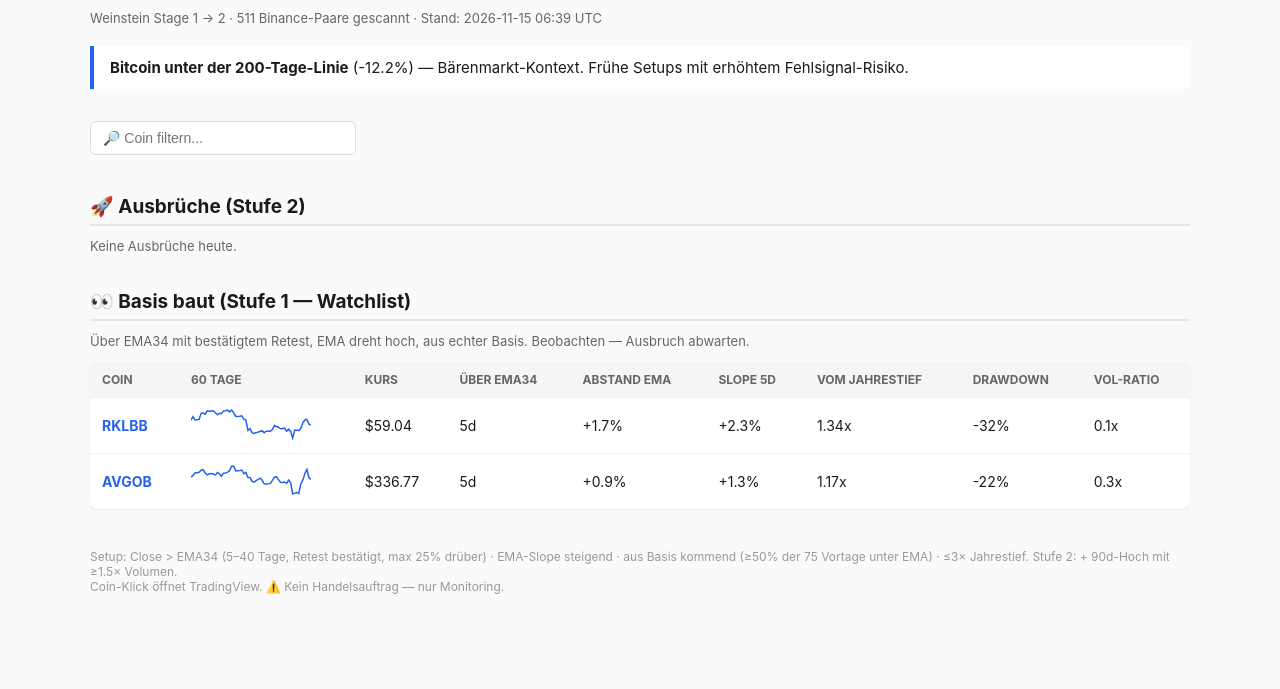
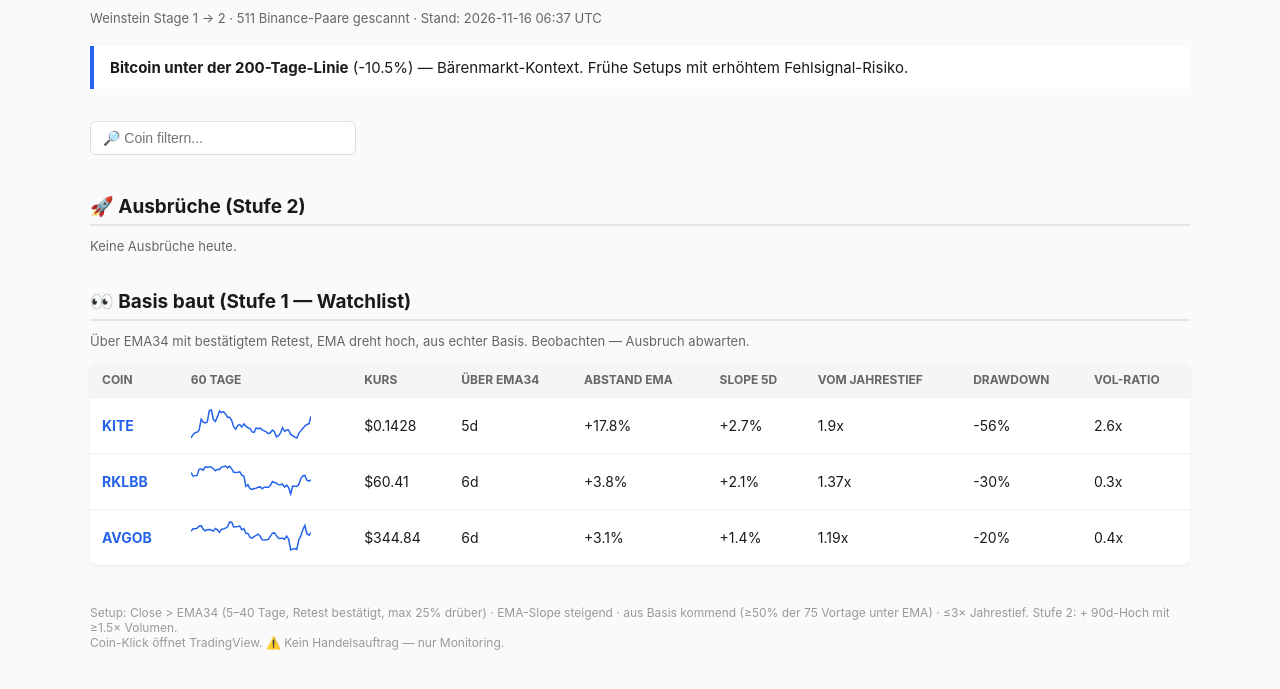
Before and after one commit to trade121121/screen, a plain HTML site: page docs/index.html in a window 1280 px wide. Shown: the part 75-764 px from the top of the page. Drawn offline with Linux system fonts and the light colour scheme.

Commit message:
Screener-Update 2026-11-16

```diff
--- a/docs/index.html
+++ b/docs/index.html
@@ -56,8 +56,8 @@ document.addEventListener('DOMContentLoaded', () => {
 </head>
 <body>
 <h1>Crypto Bottom Screener</h1>
-<p class="meta">Weinstein Stage 1 → 2 · 511 Binance-Paare gescannt · Stand: 2026-11-15 06:39 UTC</p>
-<div class="context"><b>Bitcoin unter der 200-Tage-Linie</b> (-12.2%) — Bärenmarkt-Kontext. Frühe Setups mit erhöhtem Fehlsignal-Risiko.</div>
+<p class="meta">Weinstein Stage 1 → 2 · 511 Binance-Paare gescannt · Stand: 2026-11-16 06:37 UTC</p>
+<div class="context"><b>Bitcoin unter der 200-Tage-Linie</b> (-10.5%) — Bärenmarkt-Kontext. Frühe Setups mit erhöhtem Fehlsignal-Risiko.</div>
 <input id="search" placeholder="🔎 Coin filtern..." onkeyup="filterTables()">
 <h2>🚀 Ausbrüche (Stufe 2)</h2><p class='sub'>Keine Ausbrüche heute.</p>
 
@@ -66,25 +66,35 @@ document.addEventListener('DOMContentLoaded', () => {
 <table>
 <tr><th>Coin</th><th>60 Tage</th><th>Kurs</th><th>über EMA34</th><th>Abstand EMA</th><th>Slope 5d</th><th>vom Jahrestief</th><th>Drawdown</th><th>Vol-Ratio</th></tr>
 <tr>
+<td><a href="https://www.tradingview.com/chart/?symbol=BINANCE:KITEUSDT" target="_blank"><b>KITE</b></a></td>
+<td><svg width="120" height="32" viewBox="0 0 120 32"><polyline points="0.0,29.9 2.0,26.6 4.1,24.6 6.1,24.2 8.1,22.2 10.2,11.1 12.2,14.1 14.2,15.0 16.3,14.0 18.3,2.6 20.3,2.0 22.4,11.5 24.4,13.4 26.4,8.9 28.5,3.1 30.5,4.7 32.5,3.6 34.6,5.9 36.6,9.4 38.6,9.1 40.7,12.6 42.7,19.0 44.7,21.3 46.8,17.3 48.8,16.6 50.8,19.0 52.9,15.9 54.9,18.1 56.9,19.8 59.0,20.6 61.0,23.9 63.1,24.4 65.1,19.9 67.1,20.8 69.2,20.2 71.2,21.9 73.2,22.8 75.3,23.9 77.3,25.7 79.3,24.8 81.4,22.1 83.4,23.7 85.4,28.8 87.5,27.6 89.5,24.9 91.5,19.7 93.6,23.3 95.6,22.0 97.6,22.0 99.7,26.4 101.7,27.7 103.7,29.1 105.8,30.0 107.8,25.4 109.8,22.9 111.9,20.2 113.9,18.1 115.9,16.5 118.0,15.7 120.0,8.3" fill="none" stroke="#2563eb" stroke-width="1.5"/></svg></td>
+<td>$0.1428</td>
+<td>5d</td>
+<td>+17.8%</td>
+<td>+2.7%</td>
+<td>1.9x</td>
+<td>-56%</td>
+<td>2.6x</td>
+</tr><tr>
 <td><a href="https://www.tradingview.com/chart/?symbol=BINANCE:RKLBBUSDT" target="_blank"><b>RKLBB</b></a></td>
-<td><svg width="120" height="32" viewBox="0 0 120 32"><polyline points="0.0,12.1 2.0,8.6 4.1,11.9 6.1,11.7 8.1,11.4 10.2,5.1 12.2,5.0 14.2,6.2 16.3,2.8 18.3,3.2 20.3,2.9 22.4,2.9 24.4,4.8 26.4,6.7 28.5,5.2 30.5,5.7 32.5,2.9 34.6,2.8 36.6,2.1 38.6,3.9 40.7,2.0 42.7,4.8 44.7,8.2 46.8,8.5 48.8,8.3 50.8,7.8 52.9,11.2 54.9,12.1 56.9,22.4 59.0,20.7 61.0,24.6 63.1,25.5 65.1,24.5 67.1,24.2 69.2,23.2 71.2,22.9 73.2,24.8 75.3,23.2 77.3,23.2 79.3,23.2 81.4,21.5 83.4,17.5 85.4,18.5 87.5,19.2 89.5,20.8 91.5,20.6 93.6,20.2 95.6,23.2 97.6,21.2 99.7,23.5 101.7,30.0 103.7,22.0 105.8,22.2 107.8,22.4 109.8,20.6 111.9,14.5 113.9,12.0 115.9,11.4 118.0,16.2 120.0,17.1" fill="none" stroke="#2563eb" stroke-width="1.5"/></svg></td>
-<td>$59.04</td>
-<td>5d</td>
-<td>+1.7%</td>
-<td>+2.3%</td>
-<td>1.34x</td>
-<td>-32%</td>
-<td>0.1x</td>
+<td><svg width="120" height="32" viewBox="0 0 120 32"><polyline points="0.0,8.6 2.0,11.9 4.1,11.7 6.1,11.4 8.1,5.1 10.2,5.0 12.2,6.2 14.2,2.8 16.3,3.2 18.3,2.9 20.3,2.9 22.4,4.8 24.4,6.7 26.4,5.2 28.5,5.7 30.5,2.9 32.5,2.8 34.6,2.1 36.6,3.9 38.6,2.0 40.7,4.8 42.7,8.2 44.7,8.5 46.8,8.3 48.8,7.8 50.8,11.2 52.9,12.1 54.9,22.4 56.9,20.7 59.0,24.6 61.0,25.5 63.1,24.5 65.1,24.2 67.1,23.2 69.2,22.9 71.2,24.8 73.2,23.2 75.3,23.2 77.3,23.2 79.3,21.5 81.4,17.5 83.4,18.5 85.4,19.2 87.5,20.8 89.5,20.6 91.5,20.2 93.6,23.2 95.6,21.2 97.6,23.5 99.7,30.0 101.7,22.0 103.7,22.2 105.8,22.4 107.8,20.6 109.8,14.5 111.9,12.0 113.9,11.4 115.9,16.2 118.0,17.1 120.0,15.8" fill="none" stroke="#2563eb" stroke-width="1.5"/></svg></td>
+<td>$60.41</td>
+<td>6d</td>
+<td>+3.8%</td>
+<td>+2.1%</td>
+<td>1.37x</td>
+<td>-30%</td>
+<td>0.3x</td>
 </tr><tr>
 <td><a href="https://www.tradingview.com/chart/?symbol=BINANCE:AVGOBUSDT" target="_blank"><b>AVGOB</b></a></td>
-<td><svg width="120" height="32" viewBox="0 0 120 32"><polyline points="0.0,13.3 2.0,11.4 4.1,8.7 6.1,8.7 8.1,8.2 10.2,6.2 12.2,5.7 14.2,9.2 16.3,10.8 18.3,9.8 20.3,9.6 22.4,10.0 24.4,11.1 26.4,8.5 28.5,9.9 30.5,12.3 32.5,9.2 34.6,8.9 36.6,8.2 38.6,6.7 40.7,2.0 42.7,2.2 44.7,6.9 46.8,6.7 48.8,6.5 50.8,6.1 52.9,9.8 54.9,8.5 56.9,13.5 59.0,13.5 61.0,17.3 63.1,18.2 65.1,16.6 67.1,15.4 69.2,14.1 71.2,16.3 73.2,19.8 75.3,19.9 77.3,19.8 79.3,19.4 81.4,16.3 83.4,13.2 85.4,12.9 87.5,15.6 89.5,18.3 91.5,18.5 93.6,18.0 95.6,19.5 97.6,16.1 99.7,18.9 101.7,30.0 103.7,29.1 105.8,28.6 107.8,29.5 109.8,19.9 111.9,15.9 113.9,9.5 115.9,5.5 118.0,13.7 120.0,15.3" fill="none" stroke="#2563eb" stroke-width="1.5"/></svg></td>
-<td>$336.77</td>
-<td>5d</td>
-<td>+0.9%</td>
-<td>+1.3%</td>
-<td>1.17x</td>
-<td>-22%</td>
-<td>0.3x</td>
+<td><svg width="120" height="32" viewBox="0 0 120 32"><polyline points="0.0,11.4 2.0,8.7 4.1,8.7 6.1,8.2 8.1,6.2 10.2,5.7 12.2,9.2 14.2,10.8 16.3,9.8 18.3,9.6 20.3,10.0 22.4,11.1 24.4,8.5 26.4,9.9 28.5,12.3 30.5,9.2 32.5,8.9 34.6,8.2 36.6,6.7 38.6,2.0 40.7,2.2 42.7,6.9 44.7,6.7 46.8,6.5 48.8,6.1 50.8,9.8 52.9,8.5 54.9,13.5 56.9,13.5 59.0,17.3 61.0,18.2 63.1,16.6 65.1,15.4 67.1,14.1 69.2,16.3 71.2,19.8 73.2,19.9 75.3,19.8 77.3,19.4 79.3,16.3 81.4,13.2 83.4,12.9 85.4,15.6 87.5,18.3 89.5,18.5 91.5,18.0 93.6,19.5 95.6,16.1 97.6,18.9 99.7,30.0 101.7,29.1 103.7,28.6 105.8,29.5 107.8,19.9 109.8,15.9 111.9,9.5 113.9,5.5 115.9,13.7 118.0,15.3 120.0,12.6" fill="none" stroke="#2563eb" stroke-width="1.5"/></svg></td>
+<td>$344.84</td>
+<td>6d</td>
+<td>+3.1%</td>
+<td>+1.4%</td>
+<td>1.19x</td>
+<td>-20%</td>
+<td>0.4x</td>
 </tr>
 </table>
 <p class="footer">Setup: Close &gt; EMA34 (5–40 Tage, Retest bestätigt, max 25% drüber) ·
--- a/state.json
+++ b/state.json
@@ -1 +1 @@
-{"stage1": ["RKLBBUSDT", "AVGOBUSDT"], "stage2": [], "updated": "2026-11-15T06:39:02.679627+00:00"}
+{"stage1": ["KITEUSDT", "RKLBBUSDT", "AVGOBUSDT"], "stage2": [], "updated": "2026-11-16T06:37:04.496342+00:00"}
```
